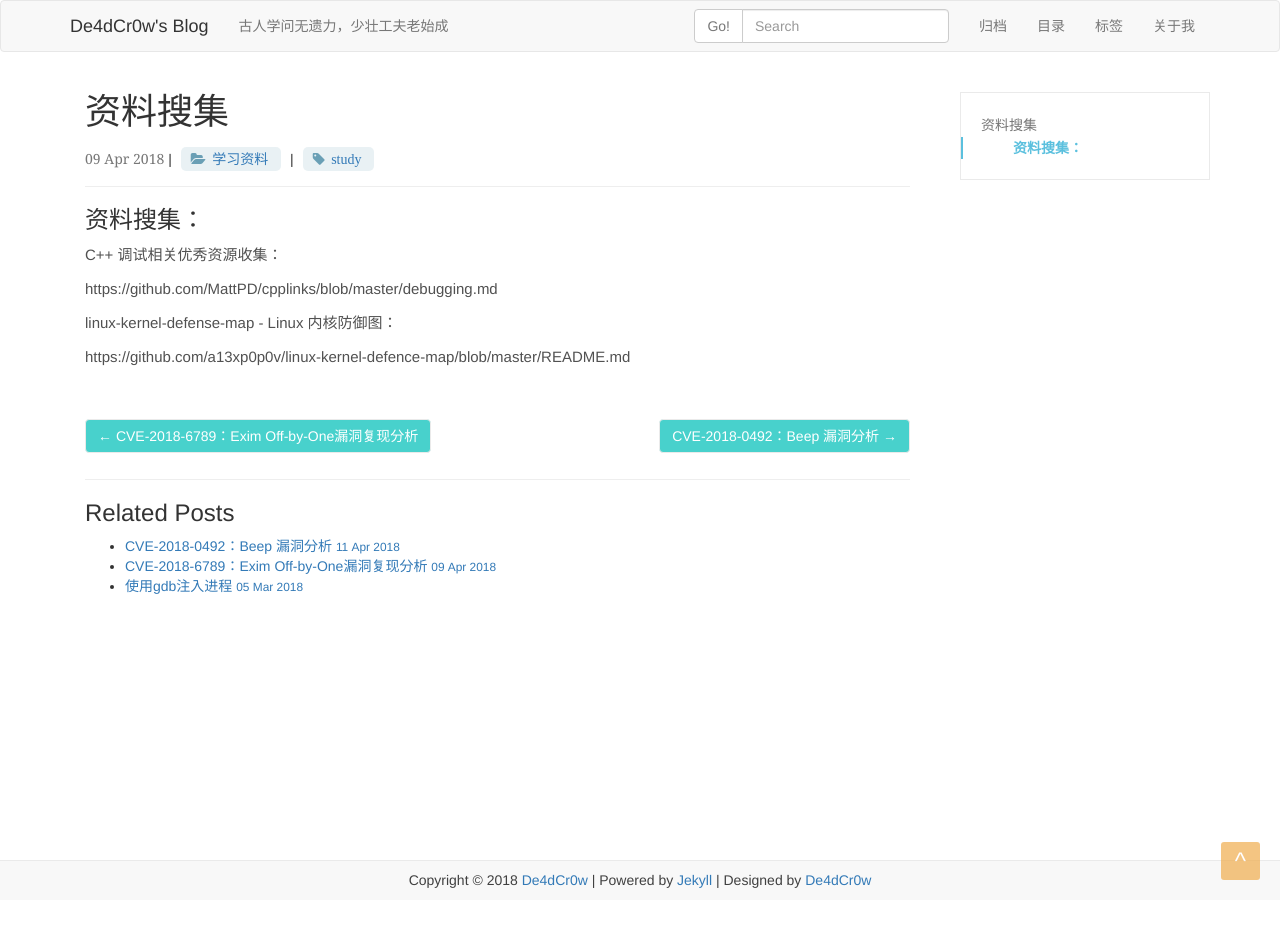
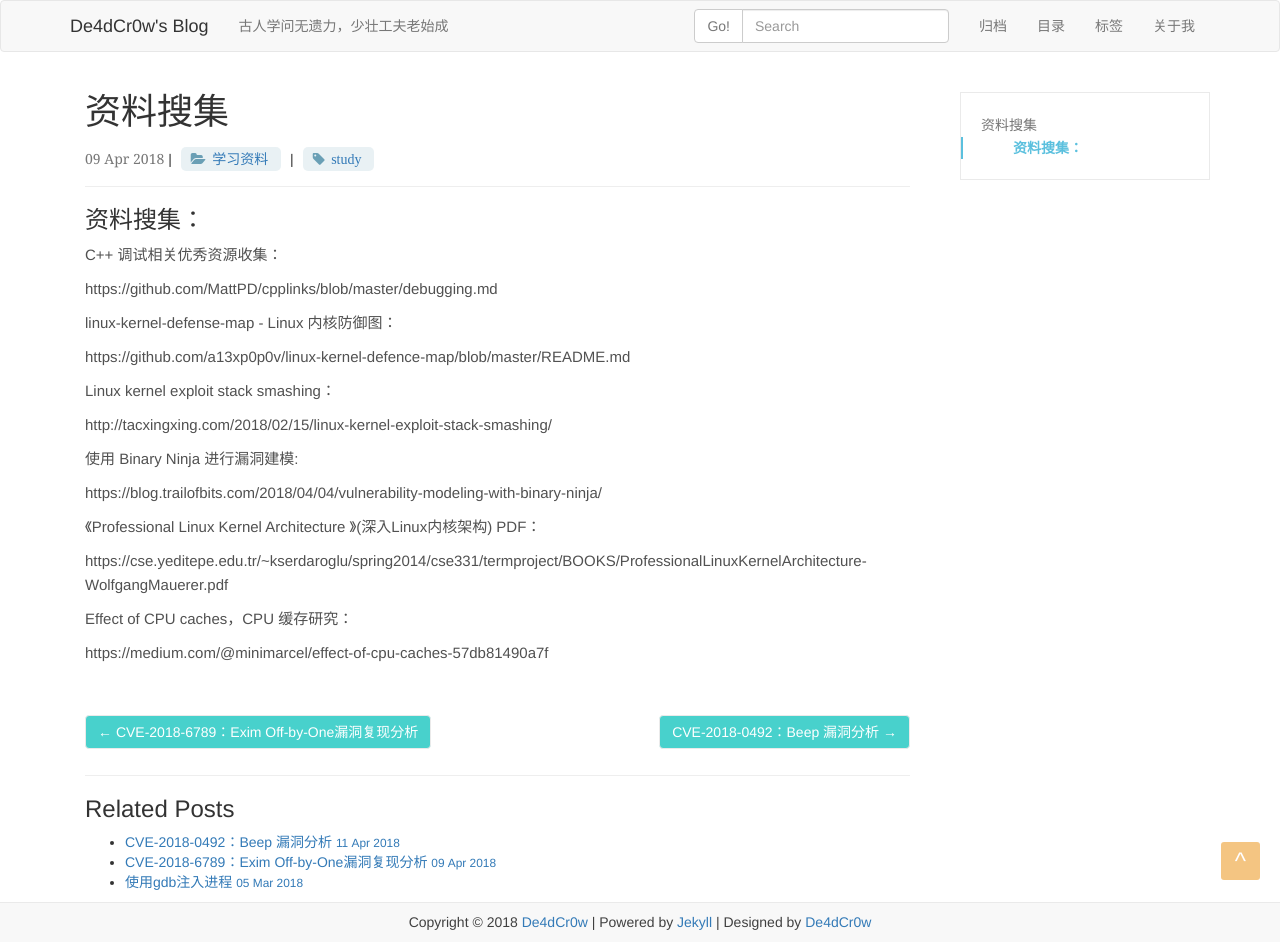
Before and after one commit to De4dCr0w/De4dCr0w.github.io, a Jekyll site: the page built from _posts/2018-04-09-资料搜集.md, in a window 1280 px wide. Built offline with Jekyll 4.4.1, drawn with Linux system fonts in a browser that asks for light colours; before the commit the page ends 900 px from its top, so only the background shows below that.

Commit message:
资料搜集

```diff
--- a/_posts/2018-04-09-资料搜集.md
+++ b/_posts/2018-04-09-资料搜集.md
@@ -17,3 +17,21 @@ tags: [study]
 linux-kernel-defense-map - Linux 内核防御图：
 
  https://github.com/a13xp0p0v/linux-kernel-defence-map/blob/master/README.md
+
+  Linux kernel exploit stack smashing：
+
+ http://tacxingxing.com/2018/02/15/linux-kernel-exploit-stack-smashing/
+
+ 使用 Binary Ninja 进行漏洞建模:
+
+https://blog.trailofbits.com/2018/04/04/vulnerability-modeling-with-binary-ninja/
+
+
+  《Professional Linux Kernel Architecture 》(深入Linux内核架构) PDF：
+
+ https://cse.yeditepe.edu.tr/~kserdaroglu/spring2014/cse331/termproject/BOOKS/ProfessionalLinuxKernelArchitecture-WolfgangMauerer.pdf
+
+
+  Effect of CPU caches，CPU 缓存研究：
+
+ https://medium.com/@minimarcel/effect-of-cpu-caches-57db81490a7f
```
